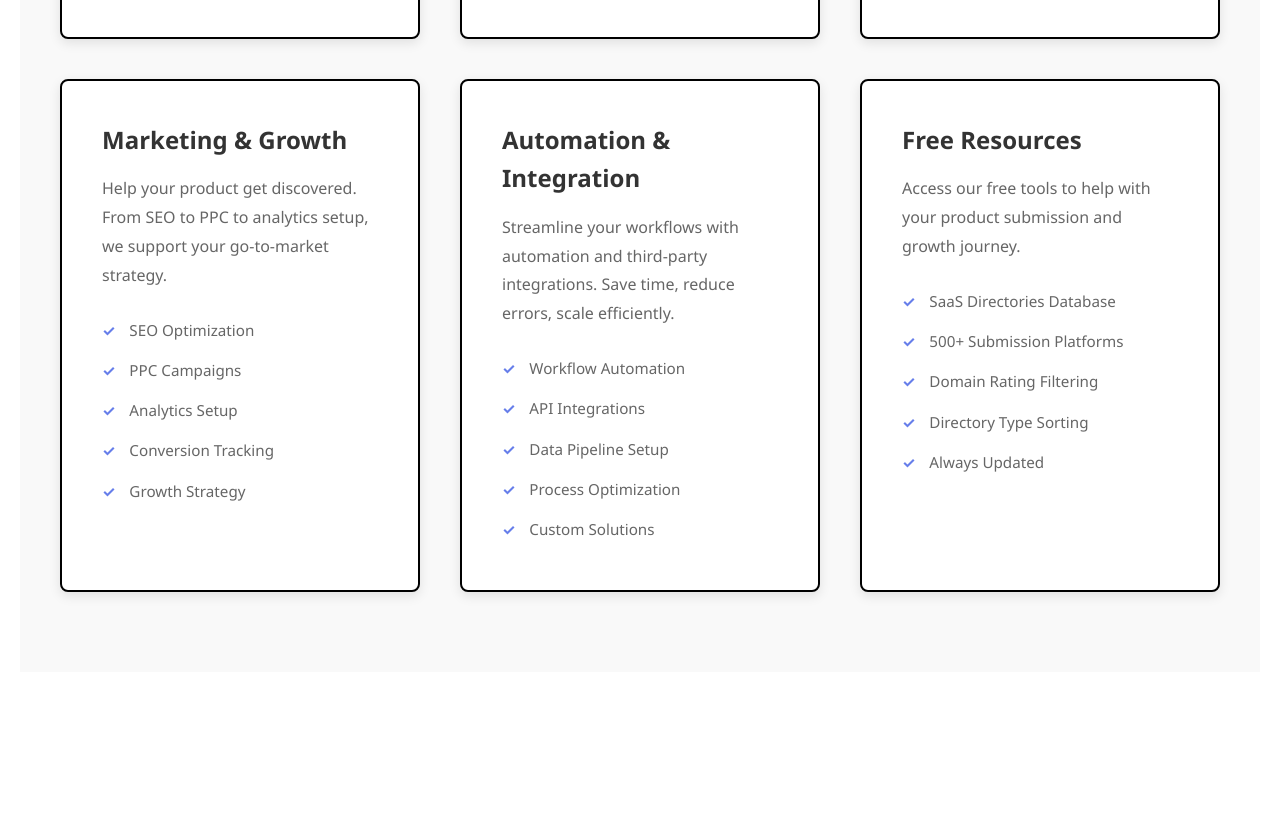
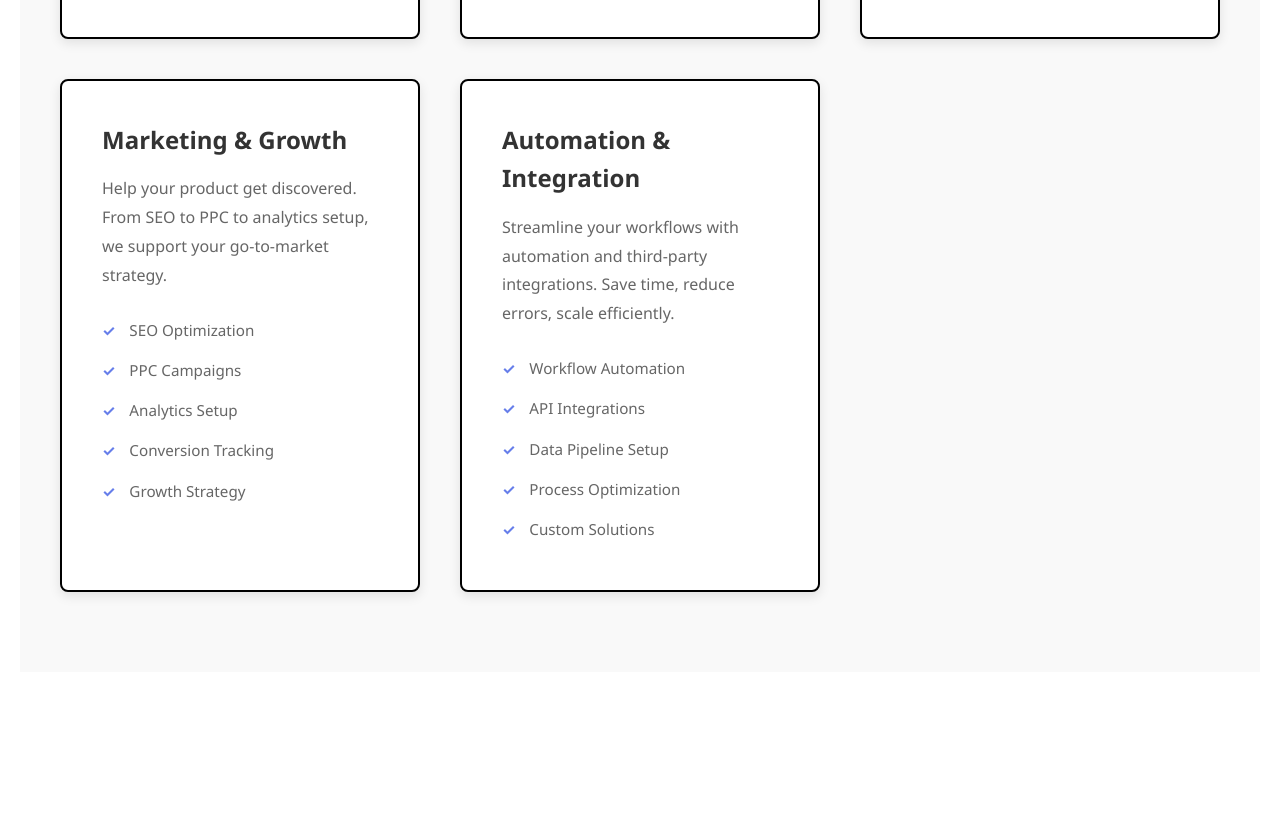
Before and after one commit to ah8571/planting-moon-services, a plain HTML site: page index.html in a window 1280 px wide. Shown: the part 1604-2433 px from the top of the page. Drawn offline with Linux system fonts and the light colour scheme.

Commit message:
Remove Free Resources card from homepage

```diff
--- a/index.html
+++ b/index.html
@@ -524,18 +524,6 @@
                         <li>Data Pipeline Setup</li>
                         <li>Process Optimization</li>
                         <li>Custom Solutions</li>
-                    </ul>
-                </div>
-
-                <div class="service-card">
-                    <h3>Free Resources</h3>
-                    <p>Access our free tools to help with your product submission and growth journey.</p>
-                    <ul class="service-features">
-                        <li>SaaS Directories Database</li>
-                        <li>500+ Submission Platforms</li>
-                        <li>Domain Rating Filtering</li>
-                        <li>Directory Type Sorting</li>
-                        <li>Always Updated</li>
                     </ul>
                 </div>
             </div>
```
